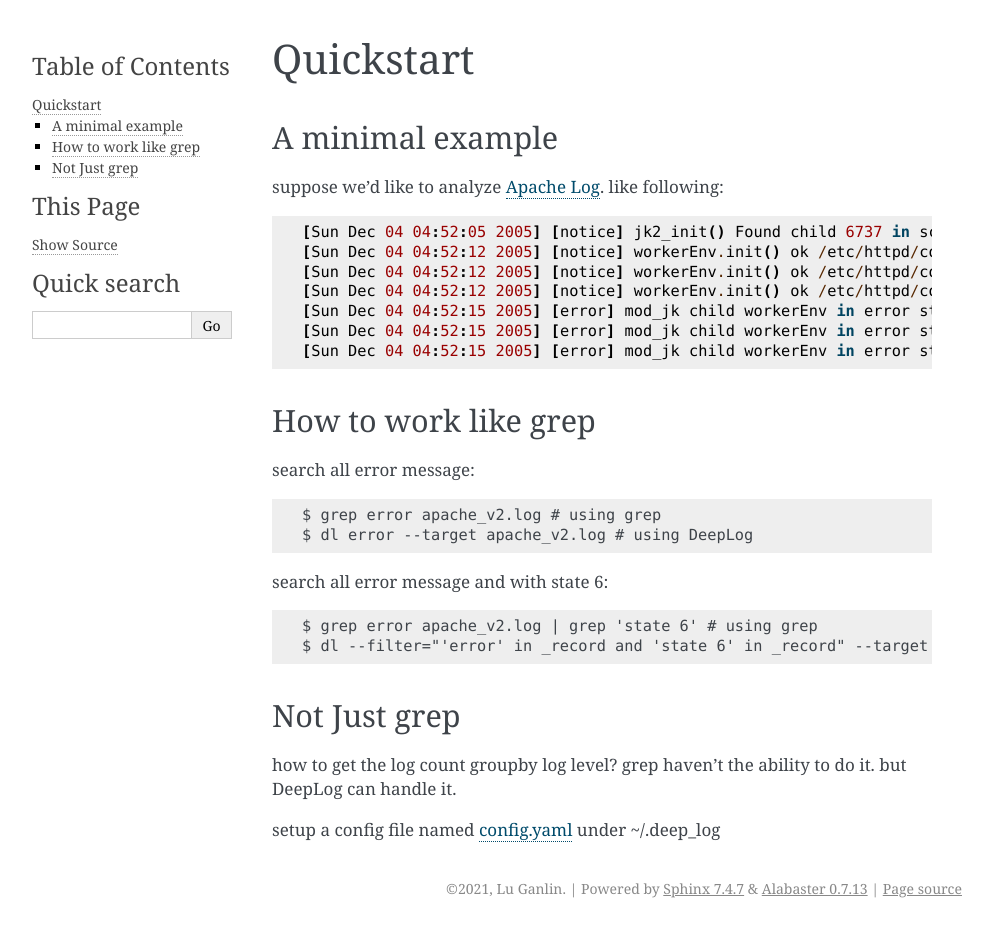
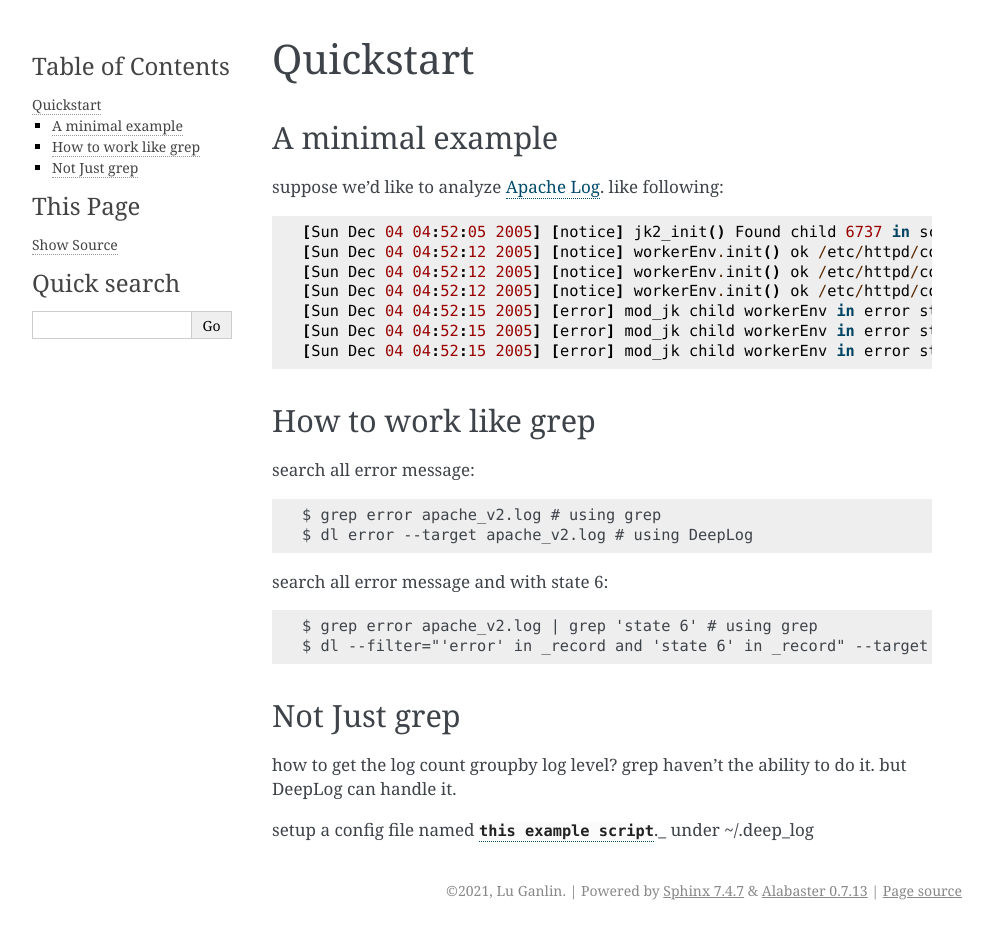
Before and after one commit to linewx/deep-log, a Sphinx documentation site: the page built from docs/quickstart.rst, in a window 1280 px wide. Shown: the whole page, without its empty margins (148-1141 px from the left). Built offline with Sphinx 7.4.7, drawn with Linux system fonts in a browser that asks for light colours.

Commit message:
fix link issue

```diff
--- a/docs/quickstart.rst
+++ b/docs/quickstart.rst
@@ -34,5 +34,4 @@
 
 how to get the log count groupby log level? grep haven't the ability to do it. but DeepLog can handle it.
 
-setup a config file named `config.yaml
-<sample/sample1/config.yaml>`_ under ~/.deep_log
+setup a config file named :download:`this example script <samples/sample1/config.yaml>`._ under ~/.deep_log
```
